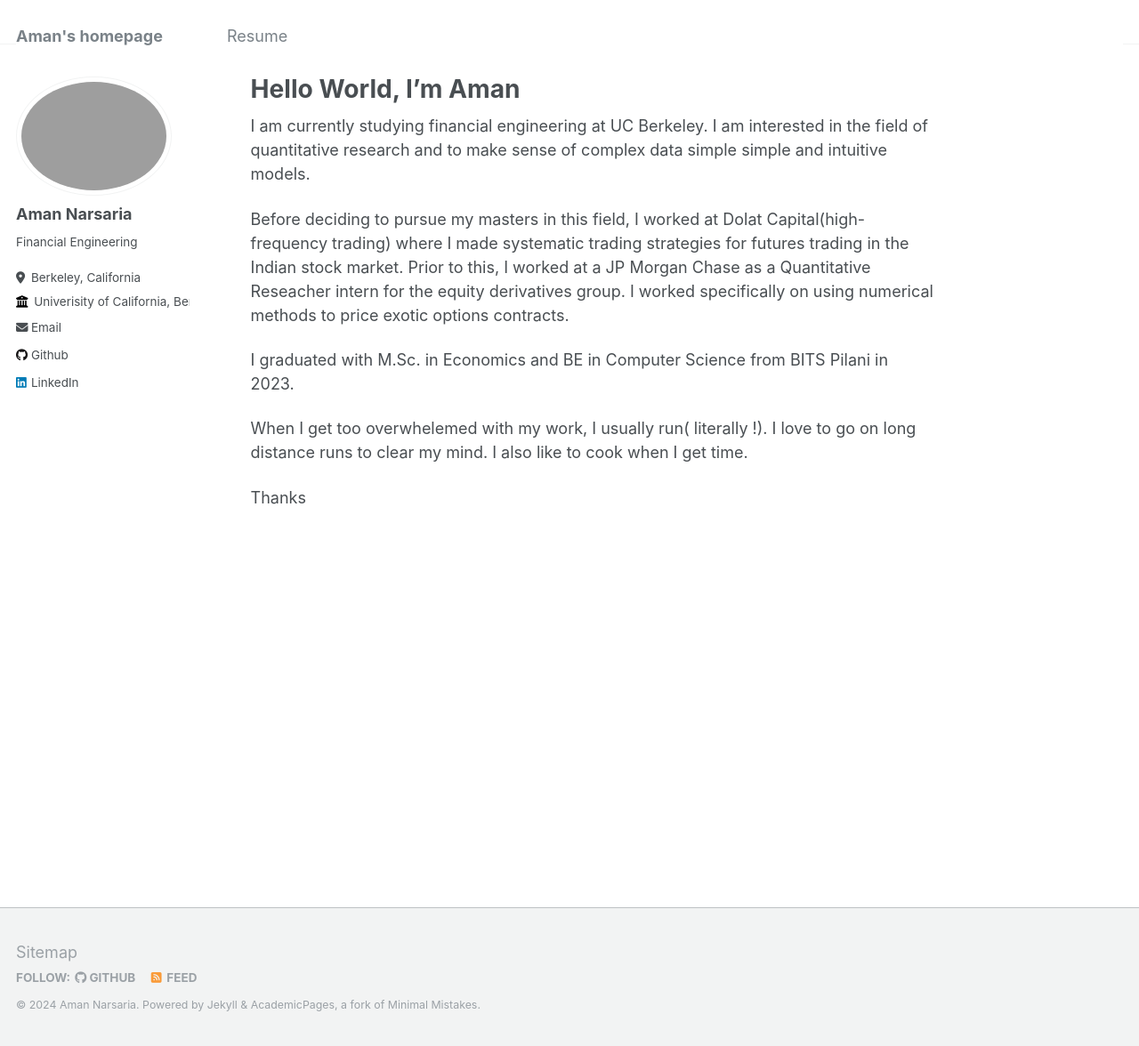
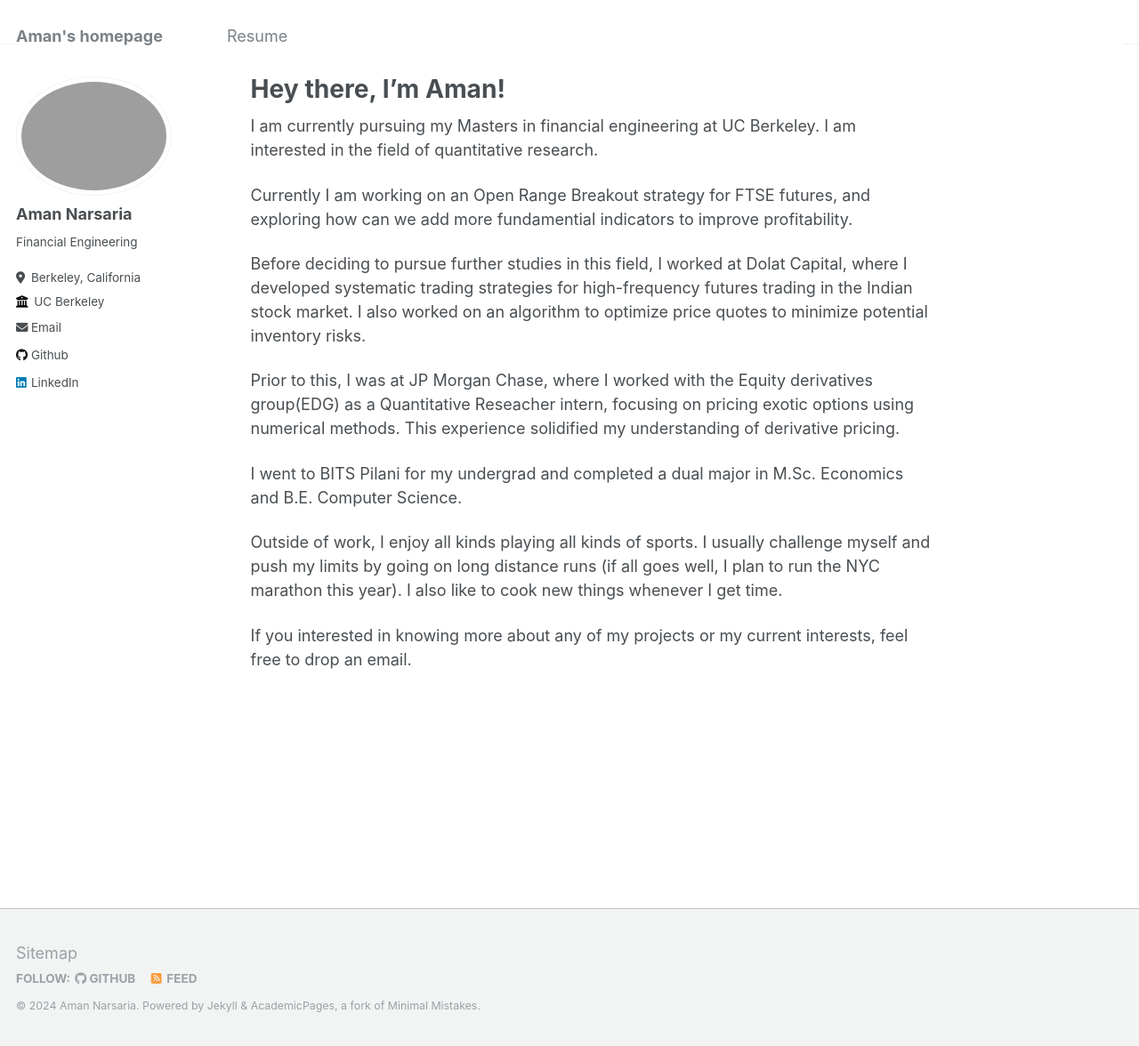
Before and after one commit to amannarsaria4/amannarsaria4.github.io, a Jekyll site: the page built from _pages/about.md, in a window 1280 px wide and 1176 px high. Shown: the whole window at 89% size. Built offline with Jekyll 4.4.1, drawn with Linux system fonts in a browser that asks for light colours.

Commit message:
add files

```diff
--- a/_config.yml
+++ b/_config.yml
@@ -21,12 +21,12 @@ repository               : "amannarsaria4/amannarsaria4.github.io"
 #               Additional customization can be done by editing /_includes/author-profile.html
 author:
   # Biographic information
-  avatar           : "aman_pic.png"
+  avatar           : "aman_pic2.png"
   name             : "Aman Narsaria"
   pronouns         : # example: "she/her"
   bio              : "Financial Engineering"
   location         : "Berkeley, California"
-  employer         : "Univerisity of California, Berkeley"
+  employer         : "UC Berkeley"
   uri              : # URL
   email            : "amannarsaria4@gmail.com"
 
--- a/_pages/about.md
+++ b/_pages/about.md
@@ -1,19 +1,23 @@
 ---
 permalink: /
-title: "Hello World, I'm Aman"
+title: "Hey there, I'm Aman!"
 author_profile: true
 redirect_from:
   - /about/
   - /about.html
 ---
 
-I am currently studying financial engineering at UC Berkeley. I am interested in the field of quantitative research and to make sense of complex data simple simple and intuitive models.
+I am currently pursuing my Masters in financial engineering at UC Berkeley. I am interested in the field of quantitative research.
+<!-- I like to build simple and intuitive models that can make sense of complex data.  -->
 
-Before deciding to pursue my masters in this field, I worked at Dolat Capital(high-frequency trading) where I made systematic trading strategies for futures trading in the Indian stock market. Prior to this, I worked at a JP Morgan Chase as a Quantitative Reseacher intern for the equity derivatives group. I worked specifically on using numerical methods to price exotic options contracts.
+Currently I am working on an Open Range Breakout strategy for FTSE futures, and exploring how can we add more fundamential indicators to improve profitability.
 
-I graduated with M.Sc. in Economics and BE in Computer Science from BITS Pilani in 2023.
+Before deciding to pursue further studies in this field, I worked at Dolat Capital, where I developed systematic trading strategies for high-frequency futures trading in the Indian stock market. I also worked on an algorithm to optimize price quotes to minimize potential inventory risks.
 
-When I get too overwhelemed with my work, I usually run( literally !). I love to go on long distance runs to clear my mind. I also like to cook when I get time.
+Prior to this, I was at JP Morgan Chase, where I worked with the Equity derivatives group(EDG) as a Quantitative Reseacher intern, focusing on pricing exotic options using numerical methods. This experience solidified my understanding of derivative pricing.
 
+I went to BITS Pilani for my undergrad and completed a dual major in M.Sc. Economics and B.E. Computer Science.
 
-Thanks
+Outside of work, I enjoy all kinds playing all kinds of sports. I usually challenge myself and push my limits by going on long distance runs (if all goes well, I plan to run the NYC marathon this year). I also like to cook new things whenever I get time.
+
+If you interested in knowing more about any of my projects or my current interests, feel free to drop an email.
```
Also changed, not shown: 1 other file.
